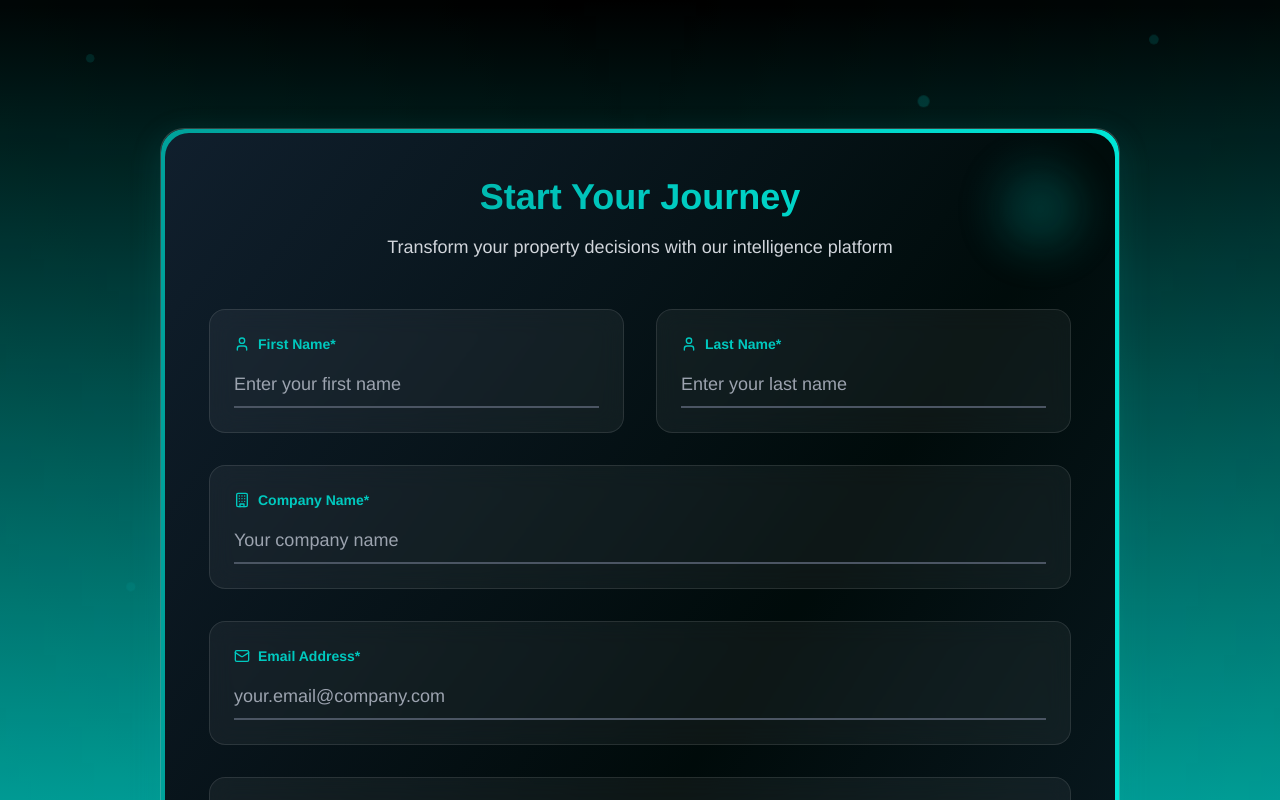
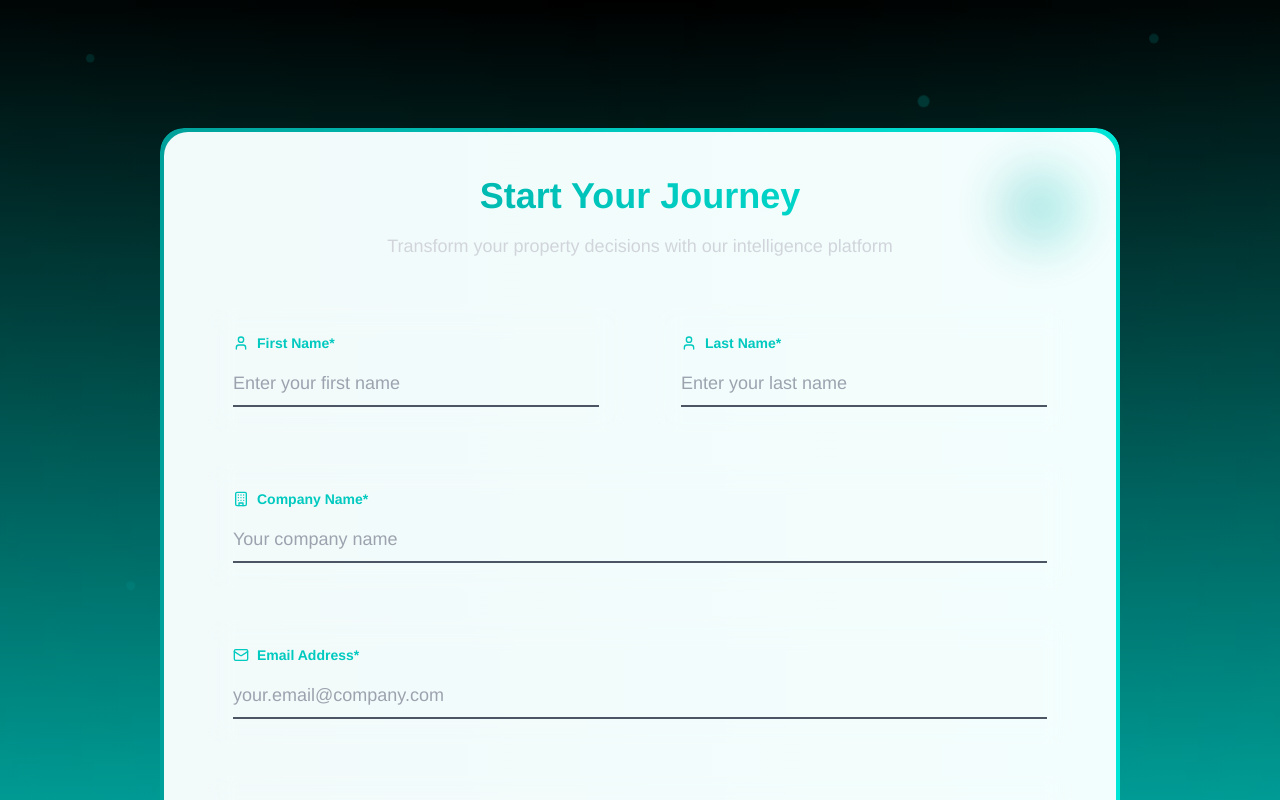
Before and after one commit to DevMysticCode/openproperty_new_website, a React (Vite) app: page /contact in a window 1280 px wide. Shown: the part 800-1600 px from the top of the page. Built offline with nearby package versions, Linux system fonts and the light colour scheme.

Commit message:
contact form changes

```diff
--- a/src/components/ContactPage.tsx
+++ b/src/components/ContactPage.tsx
@@ -170,11 +170,11 @@ export default function ContactPage() {
             {/* Creative Form Container */}
             <motion.div
               whileHover={{ scale: 1.01 }}
-              className="relative premium-card rounded-3xl glassmorphism overflow-hidden"
+              className="relative premium-card rounded-3xl overflow-hidden"
             >
               {/* Animated Border */}
               <div className="absolute inset-0 bg-gradient-to-r from-[#00a19a] via-[#00c9bf] to-[#00e6d6] rounded-3xl p-1">
-                <div className="w-full h-full bg-gradient-to-br from-gray-900/95 via-black/95 to-gray-900/95 rounded-3xl"></div>
+                <div className="w-full h-full bg-gradient-to-br from-white/95 via-white/95 to-white/95 rounded-3xl"></div>
               </div>
 
               {/* Floating Orbs */}
```
